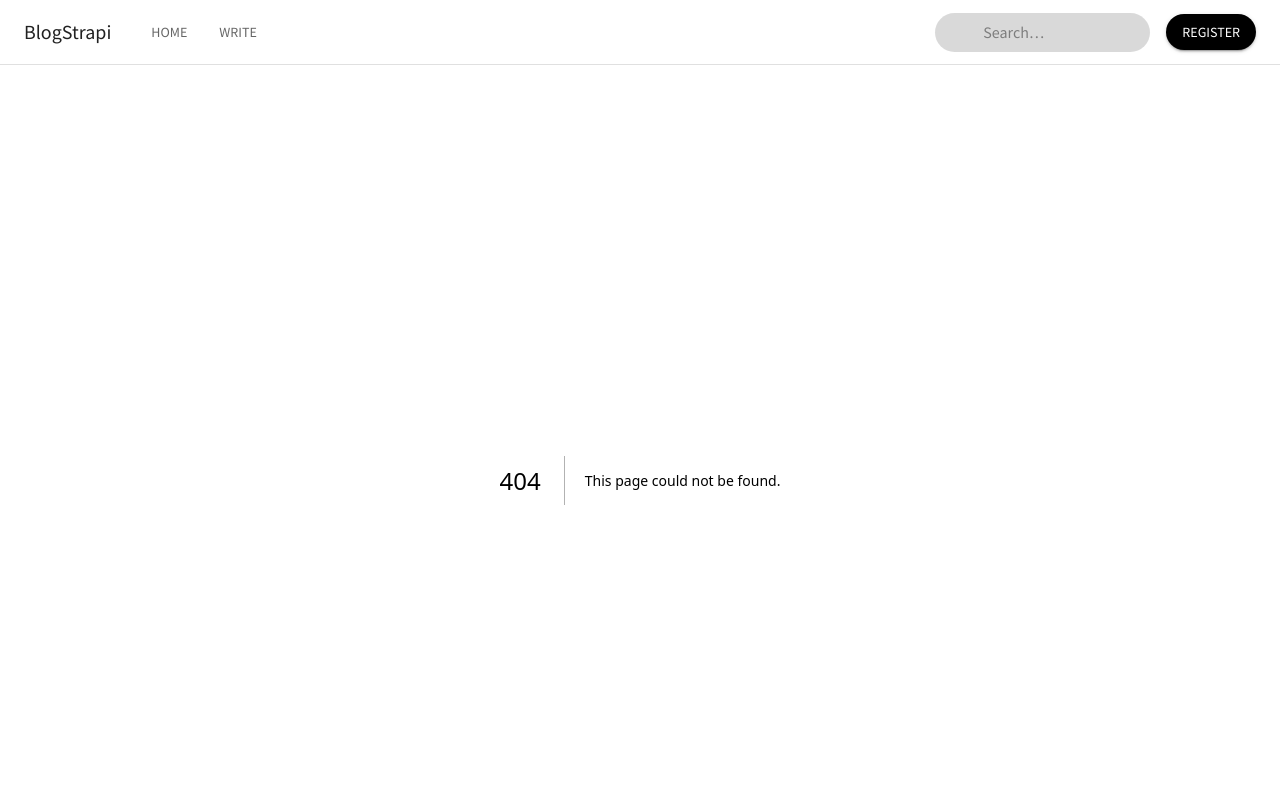
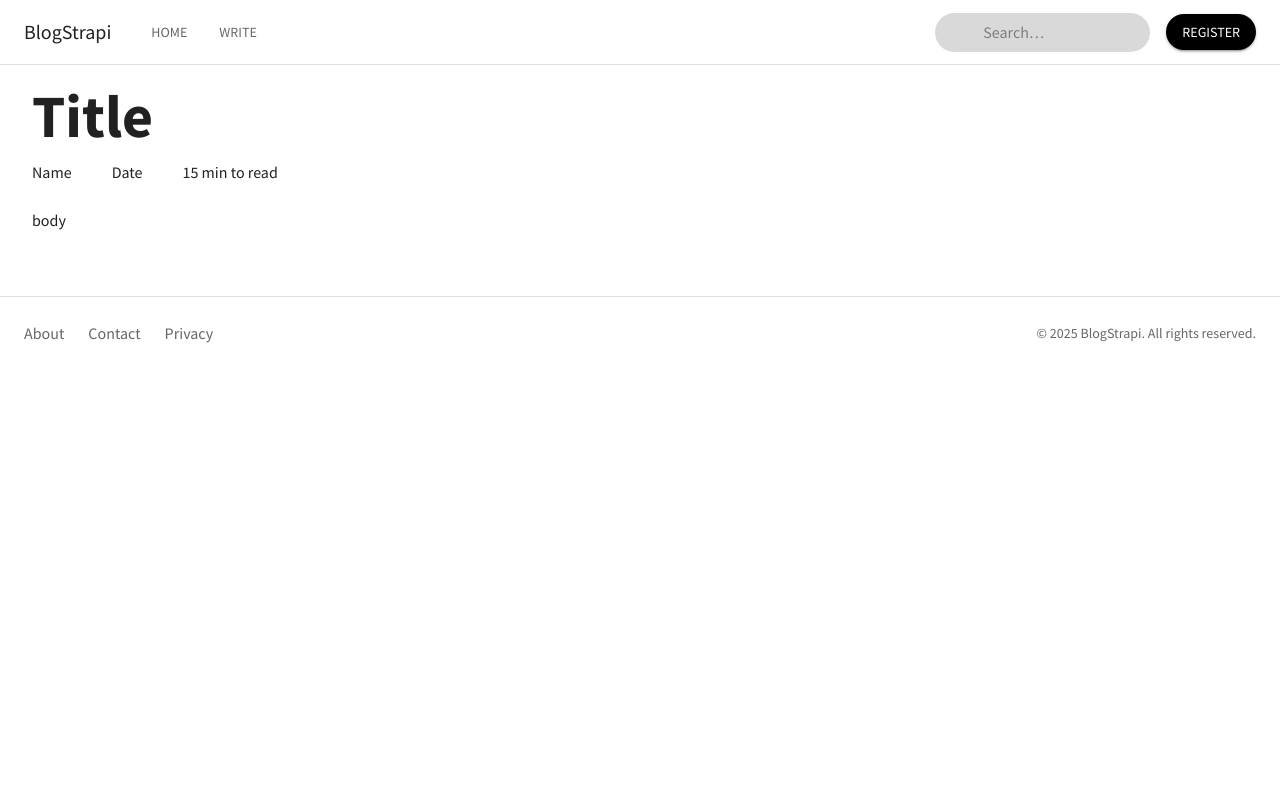
Before and after one commit to Aking16/BlogStrapi-nextjs-ui, a Next.js app: page /blog/id in a window 1280 px wide. Before the commit this address had no page. Shown: the top 800 px of the page. Built offline with nearby package versions, Linux system fonts and the light colour scheme; some icons are missing; what @mui/material-nextjs would draw is missing.

Commit message:
📦 NEW: create initial Page component with layout and typography

```diff
--- /dev/null
+++ b/src/app/blog/[id]/page.tsx
@@ -0,0 +1,17 @@
+import { Stack, Typography } from "@mui/material";
+
+export default function Page() {
+  return (
+    <Stack spacing={1}>
+      <Typography variant="h2" fontWeight="bold">
+        Title
+      </Typography>
+      <Stack direction="row" spacing={5}>
+        <Typography>Name</Typography>
+        <Typography>Date</Typography>
+        <Typography>15 min to read</Typography>
+      </Stack>
+      <div style={{ marginTop: "1.5rem" }}>body</div>
+    </Stack>
+  );
+}
```
